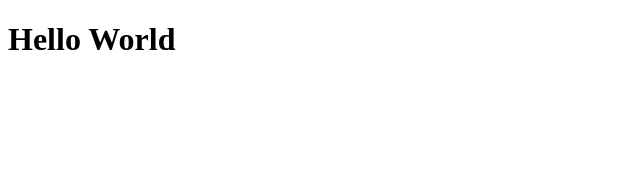
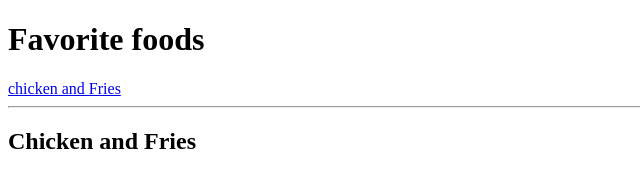
Before and after one commit to MaxS2027/CS1-Project-1-1, a plain HTML site: page index.html in a window 1280 px wide. Shown: the whole page, without its empty margins (0-640 px from the left). Drawn offline with Linux system fonts and the light colour scheme.

Commit message:
set up initial structure

```diff
--- a/index.html
+++ b/index.html
@@ -9,9 +9,15 @@
 </head>
 
 <body>
-  <h1>Hello World</h1>
+  <h1>Favorite foods</h1>
+
+  <a href="chicken and fries">chicken and Fries</a>
+  <hr>
+ <div id="Chicken-and-Fries">
+<h2>Chicken and Fries</h2>
 
 
+ </div>
 
 </body>
 </html>
```
